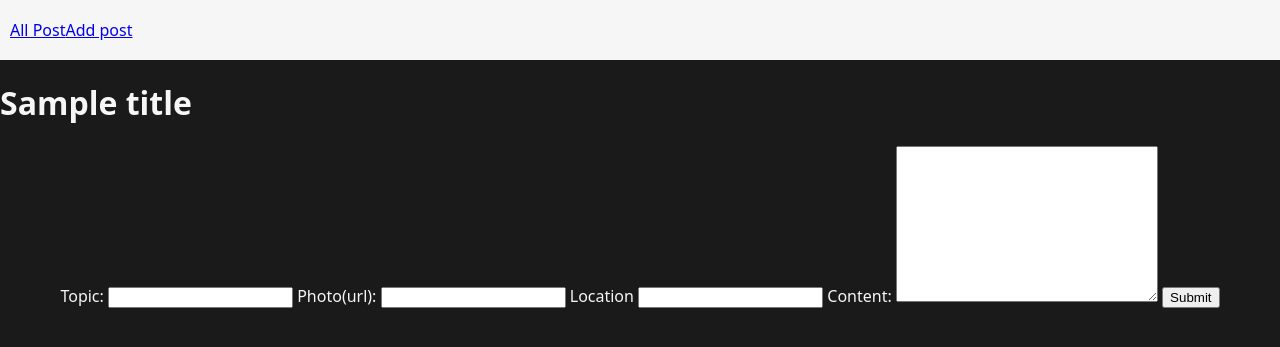
After one commit to kyj666pao/Next-Tour, a Node server app: template views/posts/new.ejs in a window 1280 px wide. The commit adds this page. Shown: the top 347 px of the page. Run offline with Node 20, Linux system fonts and the light colour scheme; the template is opened without the code that fills it: most values are stand-ins (such as "Sample title", 1, 10 or a date in 2020); some libraries are stand-ins or nearby versions.

Commit message:
create view for add post page

```diff
--- a/views/partials/nav.ejs
+++ b/views/partials/nav.ejs
@@ -5,6 +5,7 @@
 <body>
   <nav>
     <a href="/posts">All Post</a>
+    <a href="/posts/new">Add post</a>
     <% if (user) { %>
       <a href="/auth/logout" class="right">
         <button type="submit">Logout</button>
--- a/views/posts/index.ejs
+++ b/views/posts/index.ejs
@@ -1,6 +1,6 @@
 <%- include('../partials/html-head') %>
 <%- include('../partials/nav') %>
-
+<h1><%= title %></h1>
 <main>
   <% posts.forEach(post => { %>
     <div class="post">
--- /dev/null
+++ b/views/posts/new.ejs
@@ -0,0 +1,23 @@
+<%- include('../partials/html-head') %>
+<%- include('../partials/nav') %>
+<h1><%= title %></h1>
+<main>
+    <div class="form">
+        <form action="/" method="POST">
+            <label for="topic">Topic:</label>
+            <input type="text" name="topic" id="topic" required>
+            <label for="photo">Photo(url):</label>
+            <input type="text" name="photo" id="photo">
+            <!-- <label for="date">Date</label>
+            <input type="date" name="date" id="date"> -->
+            <label for="location">Location</label>
+            <input type="text" name="location" id="location">
+            <label for="content">Content:</label>
+            <textarea name="content" id="content" cols="30" rows="10"></textarea>
+            <button type="submit">Submit</button>
+        </form>
+    </div>
+
+</main>
+
+<%- include('../partials/footer') %>
```
